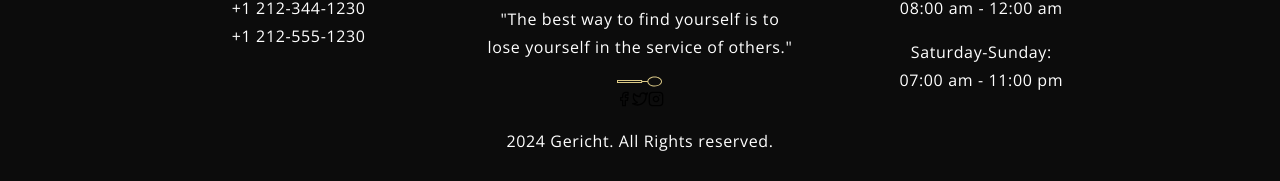
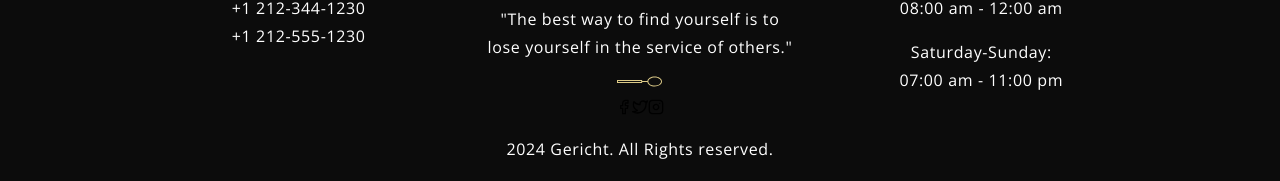
Before and after one commit to TriMPham98/fine-dining-restaurant-landing-page, a React (Create React App) app: page / in a window 1280 px wide. Shown: the part 7204-7385 px from the top of the page. Built offline with nearby package versions, Linux system fonts and the light colour scheme; a web font is replaced by a local one.

Commit message:
Change icons margin

```diff
--- a/src/container/Footer/Footer.css
+++ b/src/container/Footer/Footer.css
@@ -38,3 +38,7 @@
 .app__footer-links_work p:nth-child(2n + 1) {
   margin-bottom: 1rem;
 }
+
+.app__footer-links_icons {
+  margin-top: 0.5rem;
+}
```
